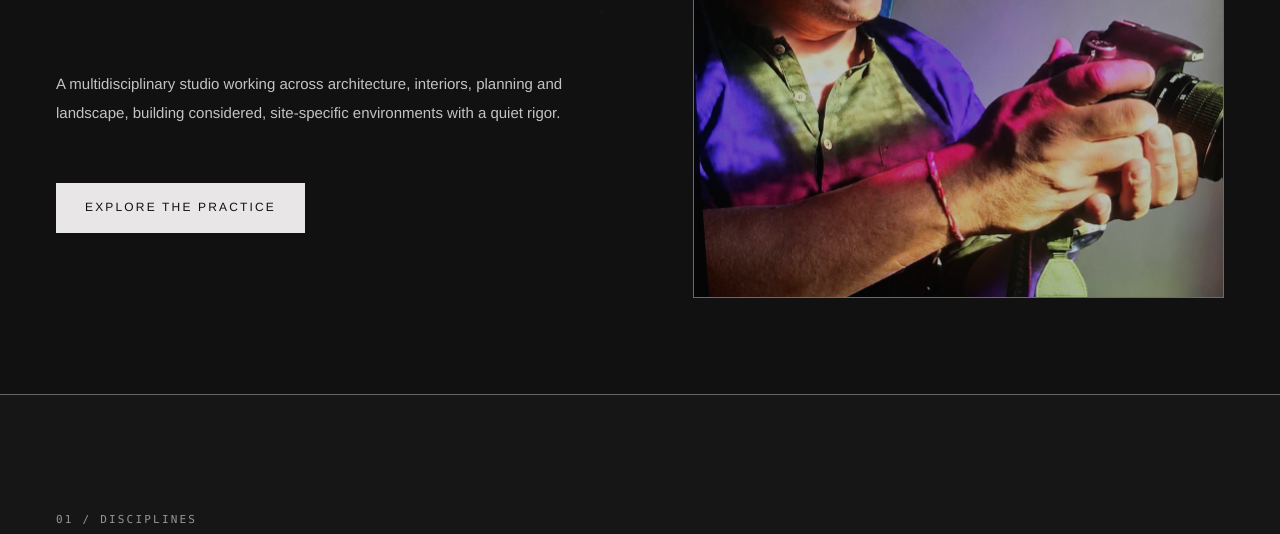
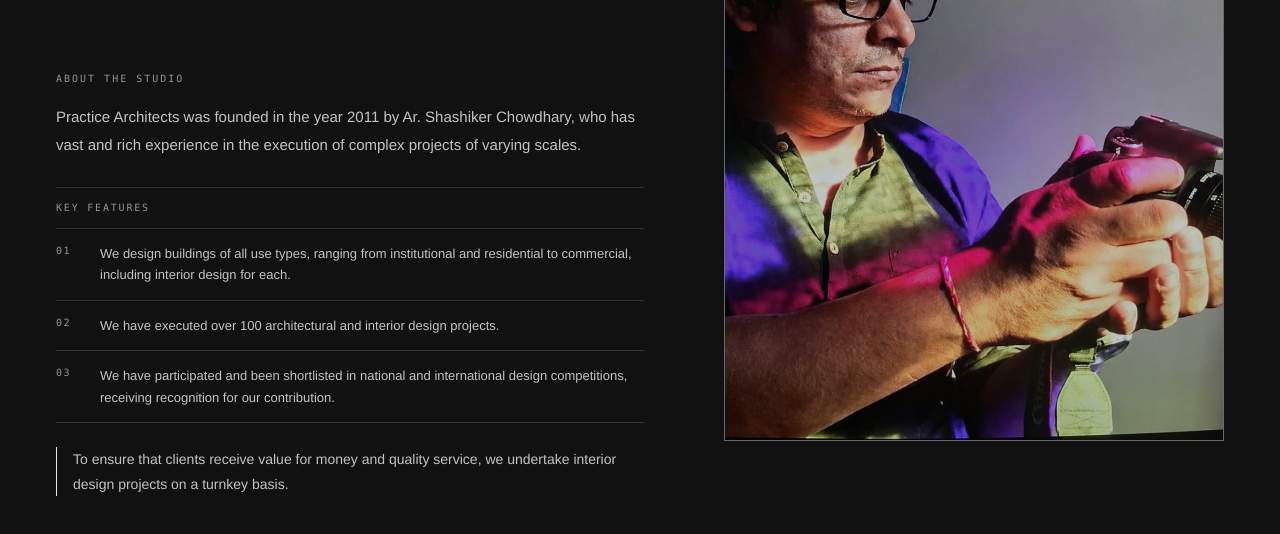
Before and after one commit to Ronit-Khorjuvekar4/practice-architect-1, a Next.js app: page / in a window 1280 px wide. Shown: the part 412-946 px from the top of the page. Built offline with nearby package versions, Linux system fonts and the light colour scheme; no server answers.

Commit message:
About us change

```diff
--- a/src/components/sections/Hero.tsx
+++ b/src/components/sections/Hero.tsx
@@ -3,9 +3,12 @@ import { ButtonLink } from "@/components/ui/button";
 
 export function Hero() {
   return (
-    <section className="border-b border-line-strong bg-paper">
-      <div className="mx-auto grid max-w-[1360px] gap-12 px-6 py-16 md:px-14 md:py-24 lg:grid-cols-[1.05fr_1fr] lg:gap-20">
-        <div className="flex flex-col max-w-[620px]">
+    <section
+      className="border-b border-line-strong bg-paper"
+      aria-labelledby="studio-introduction"
+    >
+      <div className="mx-auto grid max-w-[1360px] gap-14 px-6 py-16 md:px-14 md:py-24 lg:grid-cols-[1.08fr_0.92fr] lg:gap-20">
+        <div className="flex max-w-[660px] flex-col">
 
           {/* Top Label */}
           <div className="inline-flex w-fit items-center gap-3 rounded-full border border-line-strong bg-card/40 px-4 py-2">
@@ -35,15 +38,67 @@ export function Hero() {
           </div>
 
 
-          {/* Description */}
-          <p className="mt-10 max-w-[520px] text-[15px] leading-[1.9] text-copy">
-            A multidisciplinary studio working across architecture,
-            interiors, planning and landscape, building considered,
-            site-specific environments with a quiet rigor.
-          </p>
+          {/* Studio introduction */}
+          <div className="mt-10 max-w-[620px]">
+            <p
+              id="studio-introduction"
+              className="font-mono text-[10px] uppercase tracking-[0.2em] text-micro"
+            >
+              About the studio
+            </p>
+
+            <p className="mt-4 text-[15px] leading-[1.85] text-copy">
+              Practice Architects was founded in the year 2011 by Ar. Shashiker
+              Chowdhary, who has vast and rich experience in the execution of
+              complex projects of varying scales.
+            </p>
+
+            <div className="mt-7 border-y border-line">
+              <p className="py-3 font-mono text-[10px] uppercase tracking-[0.18em] text-micro">
+                Key features
+              </p>
+              <ul className="divide-y divide-line border-t border-line">
+                <li className="grid grid-cols-[2rem_1fr] gap-3 py-3.5 text-[13px] leading-[1.65] text-copy">
+                  <span className="font-mono text-[10px] tracking-[0.16em] text-micro" aria-hidden="true">
+                    01
+                  </span>
+                  <span>
+                    We design buildings of all use types, ranging from
+                    institutional and residential to commercial, including
+                    interior design for each.
+                  </span>
+                </li>
+                <li className="grid grid-cols-[2rem_1fr] gap-3 py-3.5 text-[13px] leading-[1.65] text-copy">
+                  <span className="font-mono text-[10px] tracking-[0.16em] text-micro" aria-hidden="true">
+                    02
+                  </span>
+                  <span>
+                    We have executed over 100 architectural and interior design
+                    projects.
+                  </span>
+                </li>
+                <li className="grid grid-cols-[2rem_1fr] gap-3 py-3.5 text-[13px] leading-[1.65] text-copy">
+                  <span className="font-mono text-[10px] tracking-[0.16em] text-micro" aria-hidden="true">
+                    03
+                  </span>
+                  <span>
+                    We have participated and been shortlisted in national and
+                    international design competitions, receiving recognition
+                    for our contribution.
+                  </span>
+                </li>
+              </ul>
+            </div>
+
+            <p className="mt-6 border-l border-accent pl-4 text-[14px] leading-[1.75] text-copy">
+              To ensure that clients receive value for money and quality
+              service, we undertake interior design projects on a turnkey
+              basis.
+            </p>
+          </div>
 
           {/* CTA */}
-          <div className="mt-14">
+          <div className="mt-10">
             <ButtonLink
               href="#selected-work"
               variant="primary"
@@ -54,8 +109,8 @@ export function Hero() {
 
         </div>
 
-        <div className="relative">
-          <div className="relative aspect-[4/4] w-full overflow-hidden border border-line-strong bg-card">
+        <div className="relative lg:pt-12">
+          <div className="relative aspect-[4/5] w-full overflow-hidden border border-line-strong bg-card lg:sticky lg:top-28">
             <Image
               src="/home/sachiker.jpeg"
               alt="Portrait of the founding architect of Practice Architects"
```
